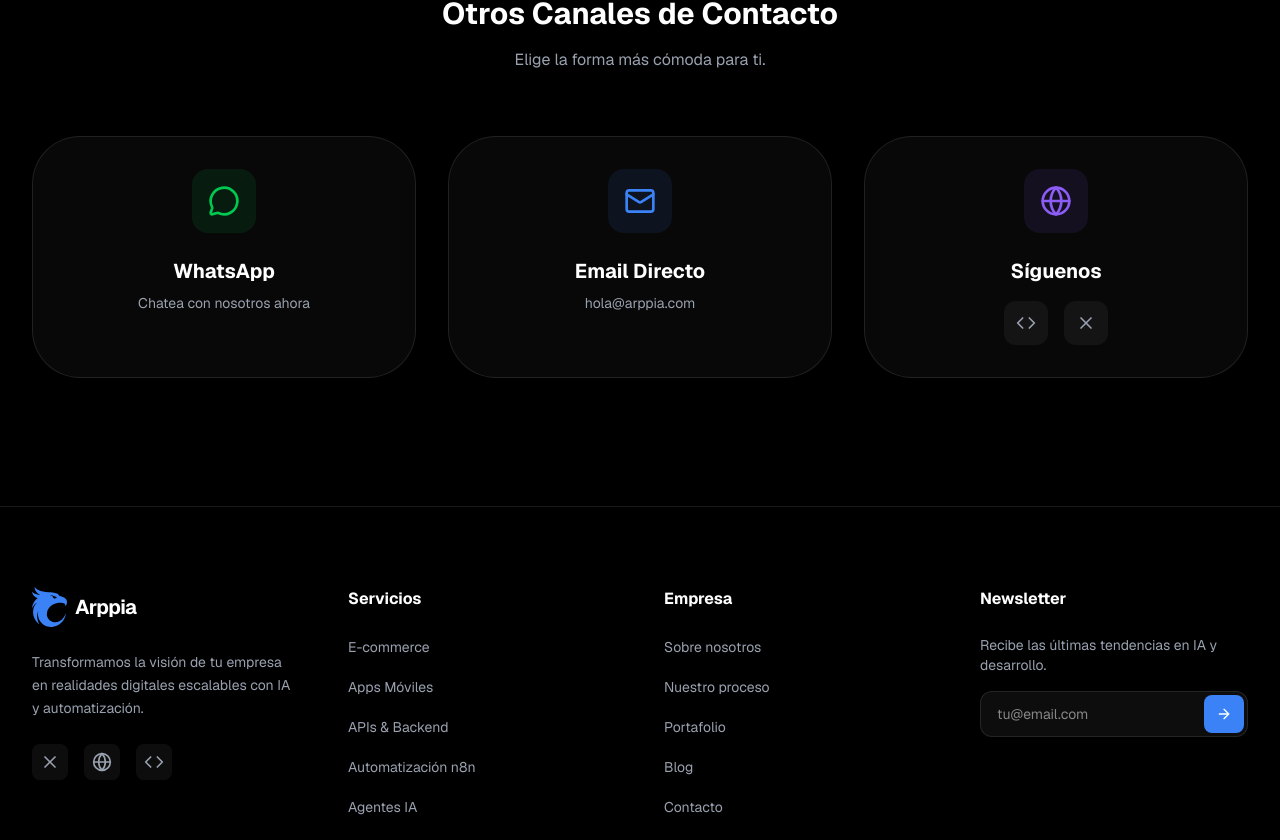
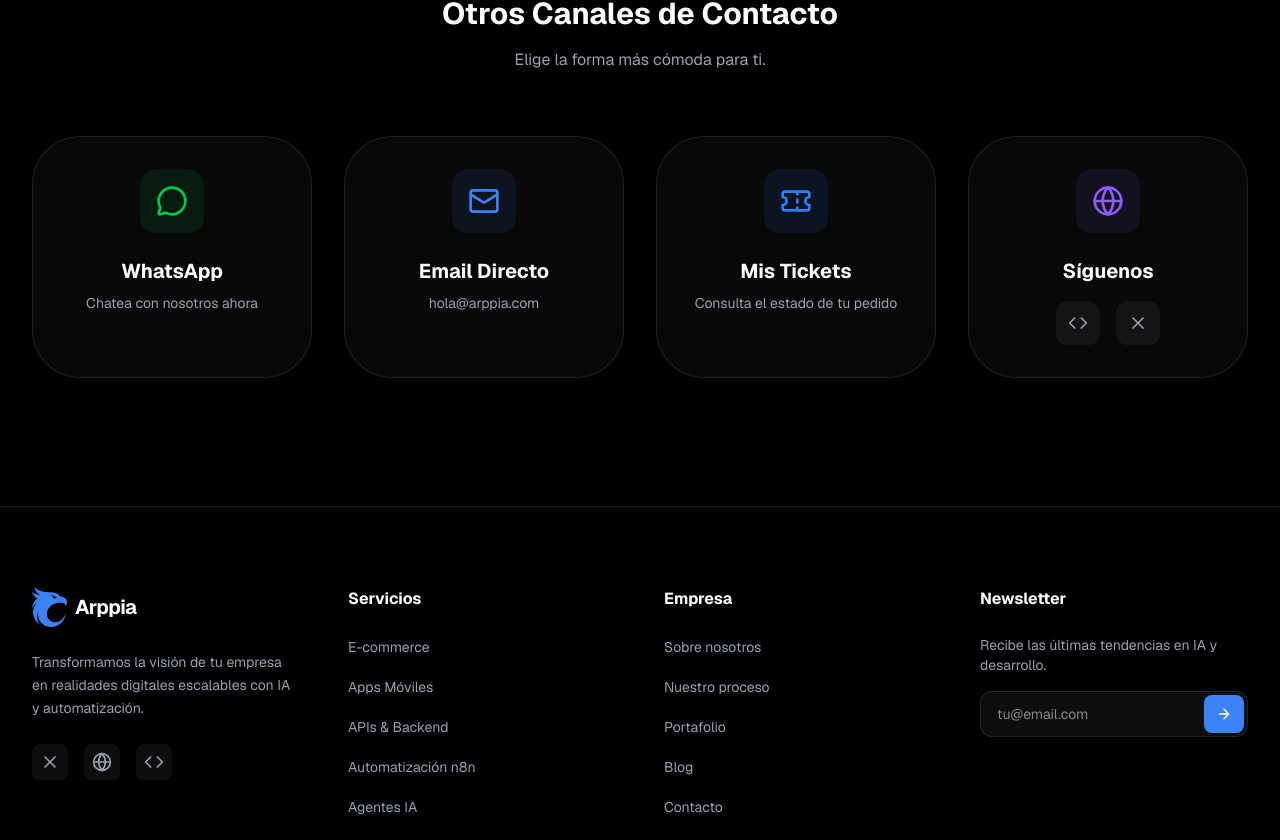
Before and after one commit to AlexisSniffer/arppia-web, a Next.js app: page /contact in a window 1280 px wide. Shown: the part 1617-2457 px from the top of the page. Built offline with nearby package versions, Linux system fonts and the light colour scheme; no server answers.

Commit message:
feat: move ticket link from navbar to contact page grid layout

```diff
--- a/app/contact/page.tsx
+++ b/app/contact/page.tsx
@@ -1,10 +1,10 @@
 'use client'
 
-import React from 'react'
+import Contact from '@/components/Contact'
+import Footer from '@/components/Footer'
 import Navbar from '@/components/Navbar'
-import Footer from '@/components/Footer'
-import Contact from '@/components/Contact'
-import { Mail, MapPin, MessageCircle, X, Globe, Code } from 'lucide-react'
+import { Code, Globe, Mail, MapPin, MessageCircle, Ticket, X } from 'lucide-react'
+import Link from 'next/link'
 
 const ContactPage = () => {
   return (
@@ -61,7 +61,7 @@ const ContactPage = () => {
             </h2>
             <p className="text-gray-400">Elige la forma más cómoda para ti.</p>
           </div>
-          <div className="grid grid-cols-1 md:grid-cols-3 gap-8">
+          <div className="grid grid-cols-1 md:grid-cols-2 lg:grid-cols-4 gap-8">
             {/* WhatsApp */}
             <a
               href="https://wa.me/something"
@@ -87,6 +87,18 @@ const ContactPage = () => {
               </h3>
               <p className="text-gray-400 text-sm">hola@arppia.com</p>
             </a>
+
+            {/* Tickets */}
+            <Link
+              href="/tickets"
+              className="glass group p-8 rounded-[3rem] flex flex-col items-center text-center hover:bg-white/5 transition-all duration-500"
+            >
+              <div className="w-16 h-16 rounded-2xl bg-blue-500/10 flex items-center justify-center mb-6 group-hover:scale-110 group-hover:bg-blue-500/20 transition-all">
+                <Ticket className="text-blue-500 w-8 h-8" />
+              </div>
+              <h3 className="text-xl font-bold text-white mb-2">Mis Tickets</h3>
+              <p className="text-gray-400 text-sm">Consulta el estado de tu pedido</p>
+            </Link>
 
             {/* Socials */}
             <div className="glass p-8 rounded-[3rem] flex flex-col items-center text-center">
--- a/components/Navbar.tsx
+++ b/components/Navbar.tsx
@@ -22,7 +22,6 @@ const Navbar = () => {
     { name: 'Proyectos', href: '/projects' },
     { name: 'Blog', href: '/blog' },
     { name: 'Sobre Nosotros', href: '/about' },
-    { name: 'Mis Tickets', href: '/tickets' },
     { name: 'Contacto', href: '/contact' }
   ]
 
```
